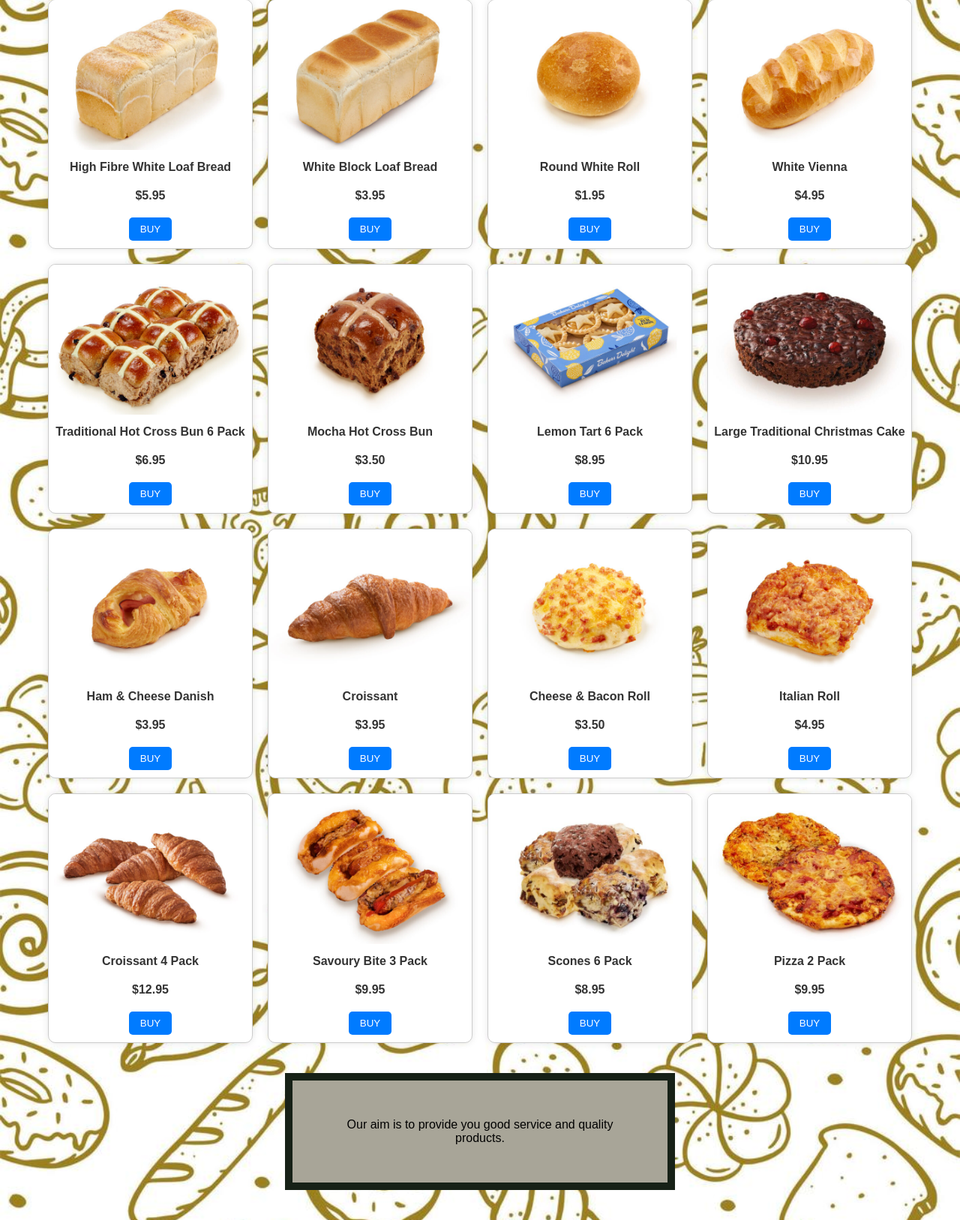
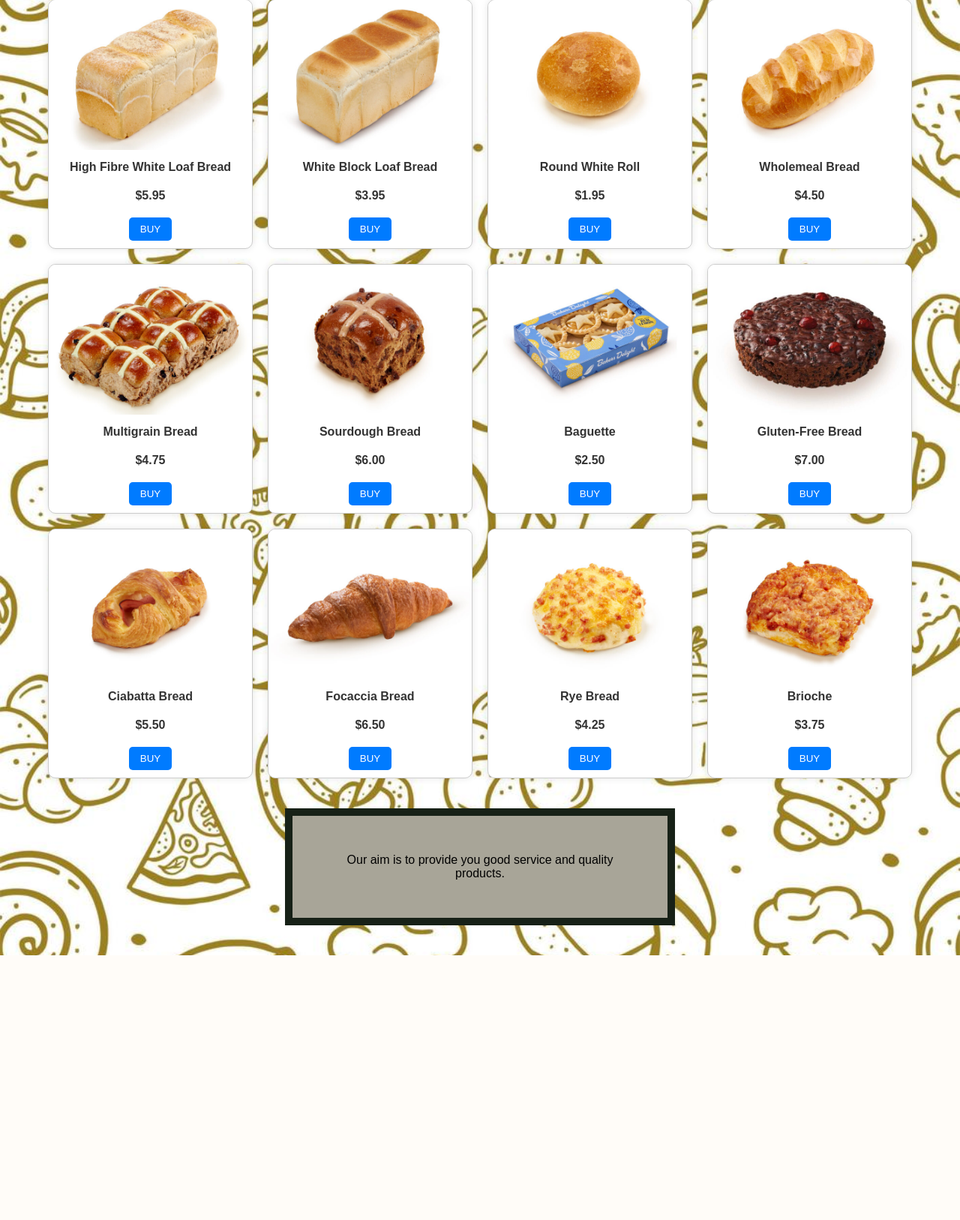
Before and after one commit to sumit0329/bakery, a PHP site: page /view_product.php in a window 1280 px wide. Shown: the part 554-2181 px from the top of the page at 75% size. After the commit the page ends 1828 px from the top, so only its background shows below. Run offline with PHP 8.4, Linux system fonts and the light colour scheme.

Commit message:
Update view_product.php

```diff
--- a/view_product.php
+++ b/view_product.php
@@ -1,4 +1,20 @@
 <?php
+include "db.php"; // Make sure this file defines $mysqli
+
+if ($_SERVER["REQUEST_METHOD"] === "POST" && isset($_POST["product_id"])) {
+    $product_id = intval($_POST["product_id"]);
+    $quantity = intval($_POST["quantity"]);
+    $price = floatval($_POST["price"]);
+    $order_id = rand(1000, 9999); // Temporary order_id (replace with actual order system later)
+
+    // Insert into database
+    $stmt = $conn->prepare("INSERT INTO order_items (order_id, product_id, quantity, price) VALUES (?, ?, ?, ?)");
+    $stmt->bind_param("iiid", $order_id, $product_id, $quantity, $price);
+    $stmt->execute();
+    $stmt->close();
+
+    echo "<script>alert('✅ Order placed successfully!');</script>";
+}
 ?>
 <!DOCTYPE html>
 <html>
@@ -22,7 +38,7 @@
             font-size: 20px;
         }
 
-         .nav {
+        .nav {
             background-color: salmon;
             overflow: hidden;
             text-align: center;
@@ -54,7 +70,6 @@
             padding: 10px;
             margin-top: 20px;
         }
-
 
         .product-container {
             display: grid;
@@ -122,165 +137,130 @@
 
     <div class="nav">
         <a href="dashboard.php">Home</a>
-        <a href="view_product.php"class="active">Product</a>
+        <a href="view_product.php" class="active">Product</a>
         <a href="contactus.php">Contact Us</a>
         <a href="aboutus.php">About Us</a>
         <a href="login.php">Login</a>
-            </nav>
-        </h2>
     </div>
 
     <h4>Our Products</h4>
 
-
     <div class="product-container">
-
         <div class="gallery">
-            <a target="_blank" href="images/pro1.jpg">
-                <img src="images/pro1.jpg" alt="High Fibre White Loaf Bread">
-            </a>
+            <img src="images/pro1.jpg" alt="High Fibre White Loaf Bread">
             <div class="desc"><b>High Fibre White Loaf Bread</b></div>
             <div class="desc"><b>$5.95</b></div>
-            <div class="desc"><button>BUY</button></div>
+            <div class="desc"><button onclick="buyProduct(1, 5.95)">BUY</button></div>
         </div>
 
         <div class="gallery">
-            <a target="_blank" href="images/pro2.jpg">
-                <img src="images/pro2.jpg" alt="White Block Loaf Bread">
-            </a>
+            <img src="images/pro2.jpg" alt="White Block Loaf Bread">
             <div class="desc"><b>White Block Loaf Bread</b></div>
             <div class="desc"><b>$3.95</b></div>
-            <div class="desc"><button>BUY</button></div>
+            <div class="desc"><button onclick="buyProduct(2, 3.95)">BUY</button></div>
         </div>
 
         <div class="gallery">
-            <a target="_blank" href="images/pro3.jpg">
-                <img src="images/pro3.jpg" alt="Round White Roll">
-            </a>
+            <img src="images/pro3.jpg" alt="Round White Roll">
             <div class="desc"><b>Round White Roll</b></div>
             <div class="desc"><b>$1.95</b></div>
-            <div class="desc"><button>BUY</button></div>
+            <div class="desc"><button onclick="buyProduct(3, 1.95)">BUY</button></div>
         </div>
+        <div class="gallery">
+            <img src="images/pro4.jpg" alt="Wholemeal Bread">
+            <div class="desc"><b>Wholemeal Bread</b></div>
+            <div class="desc"><b>$4.50</b></div>
+            <div class="desc"><button onclick="buyProduct(4, 4.50)">BUY</button></div>
 
+
+        </div>
         <div class="gallery">
-            <a target="_blank" href="images/pro4.jpg">
-                <img src="images/pro4.jpg" alt="White Vienna">
-            </a>
-            <div class="desc"><b>White Vienna</b></div>
-            <div class="desc"><b>$4.95</b></div>
-            <div class="desc"><button>BUY</button></div>
+            <img src="images/pro5.jpg" alt="Multigrain Bread">
+            <div class="desc"><b>Multigrain Bread</b></div>
+            <div class="desc"><b>$4.75</b></div>
+            <div class="desc"><button onclick="buyProduct(5, 4.75)">BUY</button></div>
+ <!-- Add other products with correct product_id and price -->
+    </div>
+    <div class="gallery">
+            <img src="images/pro6.jpg" alt="Sourdough Bread">
+            <div class="desc"><b>Sourdough Bread</b></div>
+            <div class="desc"><b>$6.00</b></div>
+            <div class="desc"><button onclick="buyProduct(6, 6.00)">BUY</button></div>
         </div>
-
         <div class="gallery">
-            <a target="_blank" href="images/pro5.jpg">
-                <img src="images/pro5.jpg" alt="Traditional Hot Cross Bun 6 Pack">
-            </a>
-            <div class="desc"><b>Traditional Hot Cross Bun 6 Pack</b></div>
-            <div class="desc"><b>$6.95</b></div>
-            <div class="desc"><button>BUY</button></div>
-        </div>
-
-        <div class="gallery">
-            <a target="_blank" href="images/pro6.jpg">
-                <img src="images/pro6.jpg" alt="Mocha Hot Cross Bun">
-            </a>
-            <div class="desc"><b>Mocha Hot Cross Bun</b></div>
-            <div class="desc"><b>$3.50</b></div>
-            <div class="desc"><button>BUY</button></div>
-        </div>
-
-        <div class="gallery">
-            <a target="_blank" href="images/pro7.jpg">
-                <img src="images/pro7.jpg" alt="Lemon Tart 6 Pack">
-            </a>
-            <div class="desc"><b>Lemon Tart 6 Pack</b></div>
-            <div class="desc"><b>$8.95</b></div>
-            <div class="desc"><button>BUY</button></div>
-        </div>
-
-        <div class="gallery">
-            <a target="_blank" href="images/pro8.jpg">
-                <img src="images/pro8.jpg" alt="Large Traditional Christmas Cake">
-            </a>
-            <div class="desc"><b>Large Traditional Christmas Cake</b></div>
-            <div class="desc"><b>$10.95</b></div>
-            <div class="desc"><button>BUY</button></div>
-        </div>
-
-        <div class="gallery">
-            <a target="_blank" href="images/pro9.jpg">
-                <img src="images/pro9.jpg" alt="Ham & Cheese Danish">
-            </a>
-            <div class="desc"><b>Ham & Cheese Danish</b></div>
-            <div class="desc"><b>$3.95</b></div>
-            <div class="desc"><button>BUY</button></div>
-        </div>
-
-        <div class="gallery">
-            <a target="_blank" href="images/pro10.jpg">
-                <img src="images/pro10.jpg" alt="Croissant">
-            </a>
-            <div class="desc"><b>Croissant</b></div>
-            <div class="desc"><b>$3.95</b></div>
-            <div class="desc"><button>BUY</button></div>
-        </div>
-
-        <div class="gallery">
-            <a target="_blank" href="images/pro11.jpg">
-                <img src="images/pro11.jpg" alt="Cheese & Bacon Roll">
-            </a>
-            <div class="desc"><b>Cheese & Bacon Roll</b></div>
-            <div class="desc"><b>$3.50</b></div>
-            <div class="desc"><button>BUY</button></div>
-        </div>
-
-        <div class="gallery">
-            <a target="_blank" href="images/pro12.jpg">
-                <img src="images/pro12.jpg" alt="Italian Roll">
-            </a>
-            <div class="desc"><b>Italian Roll</b></div>
-            <div class="desc"><b>$4.95</b></div>
-            <div class="desc"><button>BUY</button></div>
-        </div>
-
-        <div class="gallery">
-            <a target="_blank" href="images/pro13.jpg">
-                <img src="images/pro13.jpg" alt="Croissant 4 Pack">
-            </a>
-            <div class="desc"><b>Croissant 4 Pack</b></div>
-            <div class="desc"><b>$12.95</b></div>
-            <div class="desc"><button>BUY</button></div>
-        </div>
-
-        <div class="gallery">
-            <a target="_blank" href="images/pro14.jpg">
-                <img src="images/pro14.jpg" alt="Savoury Bite 3 Pack">
-            </a>
-            <div class="desc"><b>Savoury Bite 3 Pack</b></div>
-            <div class="desc"><b>$9.95</b></div>
-            <div class="desc"><button>BUY</button></div>
-        </div>
-
-        <div class="gallery">
-            <a target="_blank" href="images/pro15.jpg">
-                <img src="images/pro15.jpg" alt="Scones 6 Pack">
-            </a>
-            <div class="desc"><b>Scones 6 Pack</b></div>
-            <div class="desc"><b>$8.95</b></div>
-            <div class="desc"><button>BUY</button></div>
-        </div>
-
-        <div class="gallery">
-            <a target="_blank" href="images/pro16.jpg">
-                <img src="images/pro16.jpg" alt="Pizza 2 Pack">
-            </a>
-            <div class="desc"><b>Pizza 2 Pack</b></div>
-            <div class="desc"><b>$9.95</b></div>
-            <div class="desc"><button>BUY</button></div>
-        </div>
+            <img src="images/pro7.jpg" alt="Baguette">
+            <div class="desc"><b>Baguette</b></div>
+            <div class="desc"><b>$2.50</b></div>
+            <div class="desc"><button onclick="buyProduct(7, 2.50)">BUY</button></div>
 
     </div>
+    <div class="gallery">
+            <img src="images/pro8.jpg" alt="Gluten-Free Bread">
+            <div class="desc"><b>Gluten-Free Bread</b></div>
+            <div class="desc"><b>$7.00</b></div>
+            <div class="desc"><button onclick="buyProduct(8, 7.00)">BUY</button></div>
+        </div>
+        <div class="gallery">
+            <img src="images/pro9.jpg" alt="Ciabatta Bread">
+            <div class="desc"><b>Ciabatta Bread</b></div>
+            <div class="desc"><b>$5.50</b></div>
+            <div class="desc"><button onclick="buyProduct(9, 5.50)">BUY</button></div>
+        </div>
+        <div class="gallery">
+            <img src="images/pro10.jpg" alt="Focaccia Bread">
+            <div class="desc"><b>Focaccia Bread</b></div>
+            <div class="desc"><b>$6.50</b></div>
+            <div class="desc"><button onclick="buyProduct(10, 6.50)">BUY</button></div>
+        </div>
+        <div class="gallery">
+            <img src="images/pro11.jpg" alt="Rye Bread">
+            <div class="desc"><b>Rye Bread</b></div>
+            <div class="desc"><b>$4.25</b></div>
+            <div class="desc"><button onclick="buyProduct(11, 4.25)">BUY</button></div>
+        </div>
+        <div class="gallery">
+            <img src="images/pro12.jpg" alt="Brioche">
+            <div class="desc"><b>Brioche</b></div>
+            <div class="desc"><b>$3.75</b></div>
+            <div class="desc"><button onclick="buyProduct(12, 3.75)">BUY</button></div>
+        </div>
+    </div>
+
 
     <p><font color="black">Our aim is to provide you good service and quality products.</font></p>
+
+    <script>
+    function buyProduct(productId, price) {
+        let qty = prompt("Enter quantity:");
+        if (qty !== null && qty > 0) {
+            let form = document.createElement("form");
+            form.method = "POST";
+            form.action = "";
+
+            let idField = document.createElement("input");
+            idField.type = "hidden";
+            idField.name = "product_id";
+            idField.value = productId;
+            form.appendChild(idField);
+
+            let qtyField = document.createElement("input");
+            qtyField.type = "hidden";
+            qtyField.name = "quantity";
+            qtyField.value = qty;
+            form.appendChild(qtyField);
+
+            let priceField = document.createElement("input");
+            priceField.type = "hidden";
+            priceField.name = "price";
+            priceField.value = price;
+            form.appendChild(priceField);
+
+            document.body.appendChild(form);
+            form.submit();
+        } else {
+            alert("Please enter a valid quantity.");
+        }
+    }
+    </script>
 </body>
 </html>
```
